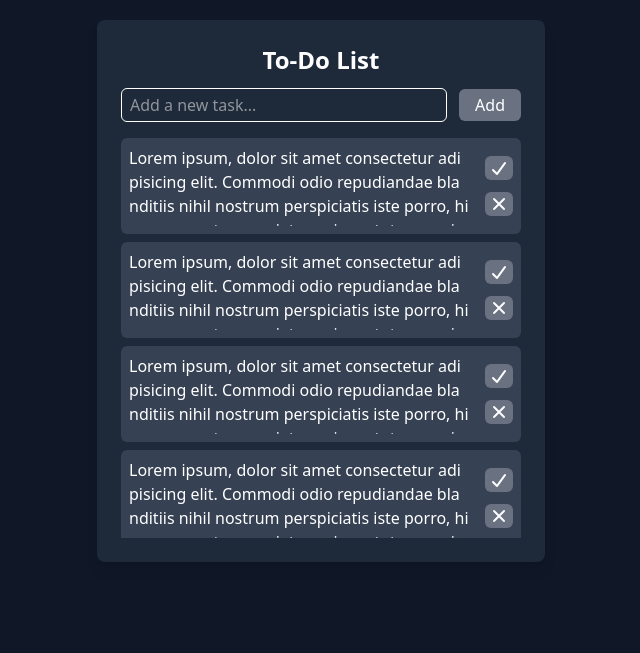
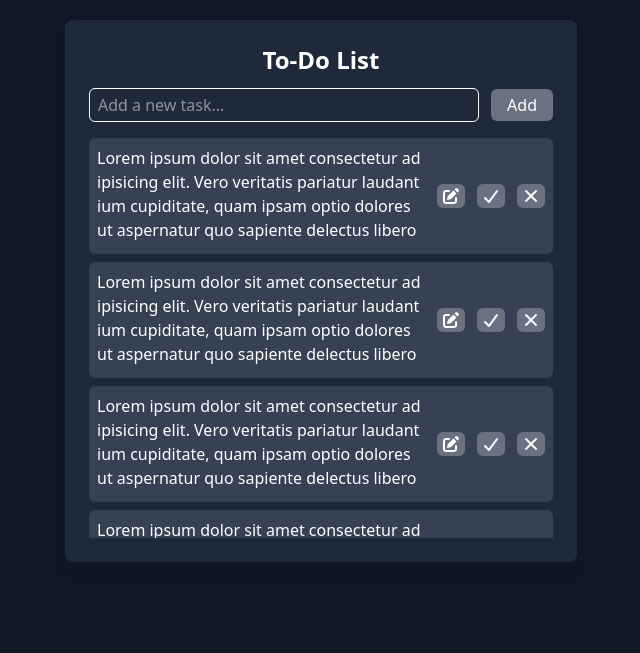
Before and after one commit to Shekhar0609/School4U_Practice_Projects, a website: page simple_to_do_list_project/practice_1/index.html in a window 1280 px wide. Shown: the whole page, without its empty margins (319-959 px from the left). Drawn offline with nearby package versions, Linux system fonts and the light colour scheme; files that its build step writes are made by us from their sources.

Commit message:
added tailwind css more classes in tags for styling in html file in the simplet to do list project pratice 1 folder

```diff
--- a/simple_to_do_list_project/practice_1/index.html
+++ b/simple_to_do_list_project/practice_1/index.html
@@ -11,7 +11,7 @@
 </head>
 
 <body class="bg-gray-900 min-h-screen flex items-start justify-center text-white">
-    <div id="container" class="bg-gray-800 p-6 rounded-lg shadow-lg mt-5 min-h-100 w-full max-w-md">
+    <div id="container" class="bg-gray-800 p-6 rounded-lg shadow-lg mt-5 min-h-100 w-full max-w-lg">
         <h2 id="heading" class="text-center font-bold text-2xl mb-3">To-Do List</h2>
 
         <div id="inputAndAdd" class="flex justify-between items-center gap-1 mb-4 space-x-2">
@@ -24,162 +24,100 @@
         <div id="taskListContainer" class="max-h-100 overflow-auto">
             <ul id="taskList" class="flex justify-between items-center gap-2 mb-2 bg-gray-700 p-2 rounded-md">
                 <!-- Tasks will be added here dynamically -->
-                <li id="task" class="max-h-20 overflow-auto break-all pr-2">Lorem ipsum, dolor sit amet consectetur
-                    adipisicing elit. Commodi odio repudiandae blanditiis nihil nostrum perspiciatis iste porro, hic
-                    consequatur eveniet possimus totam veniam non aliquid maiores minus officia magni numquam sed ut,
-                    quod
-                    culpa. Cumque, eveniet! Deleniti consequuntur doloribus alias qui optio dolores ex. Ea fugiat porro,
-                    incidunt, similique unde sunt pariatur, natus necessitatibus dolorem quidem et possimus? Nemo dicta
-                    ratione porro architecto impedit explicabo dolores fuga provident libero officia hic nostrum harum
-                    omnis
-                    illo, repellat doloremque. Voluptatum accusantium unde numquam illum ea eius ab fugiat sapiente aut.
-                    Optio a nostrum illum quibusdam cumque cupiditate beatae ipsam excepturi architecto debitis.</li>
+                <li id="task" class="max-h-25 w-full overflow-auto break-all pr-2">Lorem ipsum dolor sit amet
+                    consectetur adipisicing elit. Vero veritatis pariatur laudantium cupiditate, quam ipsam optio
+                    dolores ut aspernatur quo sapiente delectus libero voluptate facilis possimus voluptas tempora
+                    tenetur cum!</li>
 
-                <span id="completeAndDeleteBox" class="flex flex-col-reverse justify-baseline items-center gap-3">
-
-                    <span id="deleteTask" class="flex justify-baseline items-center gap-2 p-1 rounded-md cursor-pointer bg-gray-500
-                    active:scale-90 hover:text-red-400 hover:bg-red-100 duration-200">
-                        <i class="fa-solid fa-xmark"></i>
+                <span id="editCompleteDeleteBox" class="flex justify-baseline items-center gap-3 ">
+                    <span id="completeTask" class="flex justify-baseline items-center gap-2 p-1 rounded-md cursor-pointer bg-gray-500
+                    active:scale-90 hover:text-gray-400 hover:bg-gray-100 duration-200">
+                        <i class="fa-solid fa-pen-to-square"></i>
                     </span>
 
                     <span id="completeTask" class="flex justify-baseline items-center gap-2 p-1 rounded-md cursor-pointer bg-gray-500
                     active:scale-90 hover:text-green-400 hover:bg-green-100 duration-200">
                         <i class="fa-solid fa-check"></i>
                     </span>
+
+                    <span id="deleteTask" class="flex justify-baseline items-center gap-2 p-1 rounded-md cursor-pointer bg-gray-500
+                    active:scale-90 hover:text-red-400 hover:bg-red-100 duration-200">
+                        <i class="fa-solid fa-xmark"></i>
+                    </span>
                 </span>
             </ul>
 
             <ul id="taskList" class="flex justify-between items-center gap-2 mb-2 bg-gray-700 p-2 rounded-md">
                 <!-- Tasks will be added here dynamically -->
-                <li id="task" class="max-h-20 overflow-auto break-all pr-2">Lorem ipsum, dolor sit amet consectetur
-                    adipisicing elit. Commodi odio repudiandae blanditiis nihil nostrum perspiciatis iste porro, hic
-                    consequatur eveniet possimus totam veniam non aliquid maiores minus officia magni numquam sed ut,
-                    quod
-                    culpa. Cumque, eveniet! Deleniti consequuntur doloribus alias qui optio dolores ex. Ea fugiat porro,
-                    incidunt, similique unde sunt pariatur, natus necessitatibus dolorem quidem et possimus? Nemo dicta
-                    ratione porro architecto impedit explicabo dolores fuga provident libero officia hic nostrum harum
-                    omnis
-                    illo, repellat doloremque. Voluptatum accusantium unde numquam illum ea eius ab fugiat sapiente aut.
-                    Optio a nostrum illum quibusdam cumque cupiditate beatae ipsam excepturi architecto debitis.</li>
+                <li id="task" class="max-h-25 w-full overflow-auto break-all pr-2">Lorem ipsum dolor sit amet
+                    consectetur adipisicing elit. Vero veritatis pariatur laudantium cupiditate, quam ipsam optio
+                    dolores ut aspernatur quo sapiente delectus libero voluptate facilis possimus voluptas tempora
+                    tenetur cum!</li>
 
-                <span id="completeAndDeleteBox" class="flex flex-col-reverse justify-baseline items-center gap-3">
-
-                    <span id="deleteTask" class="flex justify-baseline items-center gap-2 p-1 rounded-md cursor-pointer bg-gray-500
-                    active:scale-90 hover:text-red-400 hover:bg-red-100 duration-200">
-                        <i class="fa-solid fa-xmark"></i>
+                <span id="editCompleteDeleteBox" class="flex justify-baseline items-center gap-3 ">
+                    <span id="completeTask" class="flex justify-baseline items-center gap-2 p-1 rounded-md cursor-pointer bg-gray-500
+                    active:scale-90 hover:text-gray-400 hover:bg-gray-100 duration-200">
+                        <i class="fa-solid fa-pen-to-square"></i>
                     </span>
 
                     <span id="completeTask" class="flex justify-baseline items-center gap-2 p-1 rounded-md cursor-pointer bg-gray-500
                     active:scale-90 hover:text-green-400 hover:bg-green-100 duration-200">
                         <i class="fa-solid fa-check"></i>
                     </span>
+
+                    <span id="deleteTask" class="flex justify-baseline items-center gap-2 p-1 rounded-md cursor-pointer bg-gray-500
+                    active:scale-90 hover:text-red-400 hover:bg-red-100 duration-200">
+                        <i class="fa-solid fa-xmark"></i>
+                    </span>
                 </span>
             </ul>
 
             <ul id="taskList" class="flex justify-between items-center gap-2 mb-2 bg-gray-700 p-2 rounded-md">
                 <!-- Tasks will be added here dynamically -->
-                <li id="task" class="max-h-20 overflow-auto break-all pr-2">Lorem ipsum, dolor sit amet consectetur
-                    adipisicing elit. Commodi odio repudiandae blanditiis nihil nostrum perspiciatis iste porro, hic
-                    consequatur eveniet possimus totam veniam non aliquid maiores minus officia magni numquam sed ut,
-                    quod
-                    culpa. Cumque, eveniet! Deleniti consequuntur doloribus alias qui optio dolores ex. Ea fugiat porro,
-                    incidunt, similique unde sunt pariatur, natus necessitatibus dolorem quidem et possimus? Nemo dicta
-                    ratione porro architecto impedit explicabo dolores fuga provident libero officia hic nostrum harum
-                    omnis
-                    illo, repellat doloremque. Voluptatum accusantium unde numquam illum ea eius ab fugiat sapiente aut.
-                    Optio a nostrum illum quibusdam cumque cupiditate beatae ipsam excepturi architecto debitis.</li>
+                <li id="task" class="max-h-25 w-full overflow-auto break-all pr-2">Lorem ipsum dolor sit amet
+                    consectetur adipisicing elit. Vero veritatis pariatur laudantium cupiditate, quam ipsam optio
+                    dolores ut aspernatur quo sapiente delectus libero voluptate facilis possimus voluptas tempora
+                    tenetur cum!</li>
 
-                <span id="completeAndDeleteBox" class="flex flex-col-reverse justify-baseline items-center gap-3">
-
-                    <span id="deleteTask" class="flex justify-baseline items-center gap-2 p-1 rounded-md cursor-pointer bg-gray-500
-                    active:scale-90 hover:text-red-400 hover:bg-red-100 duration-200">
-                        <i class="fa-solid fa-xmark"></i>
+                <span id="editCompleteDeleteBox" class="flex justify-baseline items-center gap-3 ">
+                    <span id="completeTask" class="flex justify-baseline items-center gap-2 p-1 rounded-md cursor-pointer bg-gray-500
+                    active:scale-90 hover:text-gray-400 hover:bg-gray-100 duration-200">
+                        <i class="fa-solid fa-pen-to-square"></i>
                     </span>
 
                     <span id="completeTask" class="flex justify-baseline items-center gap-2 p-1 rounded-md cursor-pointer bg-gray-500
                     active:scale-90 hover:text-green-400 hover:bg-green-100 duration-200">
                         <i class="fa-solid fa-check"></i>
                     </span>
+
+                    <span id="deleteTask" class="flex justify-baseline items-center gap-2 p-1 rounded-md cursor-pointer bg-gray-500
+                    active:scale-90 hover:text-red-400 hover:bg-red-100 duration-200">
+                        <i class="fa-solid fa-xmark"></i>
+                    </span>
                 </span>
             </ul>
 
             <ul id="taskList" class="flex justify-between items-center gap-2 mb-2 bg-gray-700 p-2 rounded-md">
                 <!-- Tasks will be added here dynamically -->
-                <li id="task" class="max-h-20 overflow-auto break-all pr-2">Lorem ipsum, dolor sit amet consectetur
-                    adipisicing elit. Commodi odio repudiandae blanditiis nihil nostrum perspiciatis iste porro, hic
-                    consequatur eveniet possimus totam veniam non aliquid maiores minus officia magni numquam sed ut,
-                    quod
-                    culpa. Cumque, eveniet! Deleniti consequuntur doloribus alias qui optio dolores ex. Ea fugiat porro,
-                    incidunt, similique unde sunt pariatur, natus necessitatibus dolorem quidem et possimus? Nemo dicta
-                    ratione porro architecto impedit explicabo dolores fuga provident libero officia hic nostrum harum
-                    omnis
-                    illo, repellat doloremque. Voluptatum accusantium unde numquam illum ea eius ab fugiat sapiente aut.
-                    Optio a nostrum illum quibusdam cumque cupiditate beatae ipsam excepturi architecto debitis.</li>
+                <li id="task" class="max-h-25 w-full overflow-auto break-all pr-2">Lorem ipsum dolor sit amet
+                    consectetur adipisicing elit. Vero veritatis pariatur laudantium cupiditate, quam ipsam optio
+                    dolores ut aspernatur quo sapiente delectus libero voluptate facilis possimus voluptas tempora
+                    tenetur cum!</li>
 
-                <span id="completeAndDeleteBox" class="flex flex-col-reverse justify-baseline items-center gap-3">
-
-                    <span id="deleteTask" class="flex justify-baseline items-center gap-2 p-1 rounded-md cursor-pointer bg-gray-500
-                    active:scale-90 hover:text-red-400 hover:bg-red-100 duration-200">
-                        <i class="fa-solid fa-xmark"></i>
+                <span id="editCompleteDeleteBox" class="flex justify-baseline items-center gap-3 ">
+                    <span id="completeTask" class="flex justify-baseline items-center gap-2 p-1 rounded-md cursor-pointer bg-gray-500
+                    active:scale-90 hover:text-gray-400 hover:bg-gray-100 duration-200">
+                        <i class="fa-solid fa-pen-to-square"></i>
                     </span>
 
                     <span id="completeTask" class="flex justify-baseline items-center gap-2 p-1 rounded-md cursor-pointer bg-gray-500
                     active:scale-90 hover:text-green-400 hover:bg-green-100 duration-200">
                         <i class="fa-solid fa-check"></i>
                     </span>
-                </span>
-            </ul>
-
-            <ul id="taskList" class="flex justify-between items-center gap-2 mb-2 bg-gray-700 p-2 rounded-md">
-                <!-- Tasks will be added here dynamically -->
-                <li id="task" class="max-h-20 overflow-auto break-all pr-2">Lorem ipsum, dolor sit amet consectetur
-                    adipisicing elit. Commodi odio repudiandae blanditiis nihil nostrum perspiciatis iste porro, hic
-                    consequatur eveniet possimus totam veniam non aliquid maiores minus officia magni numquam sed ut,
-                    quod
-                    culpa. Cumque, eveniet! Deleniti consequuntur doloribus alias qui optio dolores ex. Ea fugiat porro,
-                    incidunt, similique unde sunt pariatur, natus necessitatibus dolorem quidem et possimus? Nemo dicta
-                    ratione porro architecto impedit explicabo dolores fuga provident libero officia hic nostrum harum
-                    omnis
-                    illo, repellat doloremque. Voluptatum accusantium unde numquam illum ea eius ab fugiat sapiente aut.
-                    Optio a nostrum illum quibusdam cumque cupiditate beatae ipsam excepturi architecto debitis.</li>
-
-                <span id="completeAndDeleteBox" class="flex flex-col-reverse justify-baseline items-center gap-3">
 
                     <span id="deleteTask" class="flex justify-baseline items-center gap-2 p-1 rounded-md cursor-pointer bg-gray-500
                     active:scale-90 hover:text-red-400 hover:bg-red-100 duration-200">
                         <i class="fa-solid fa-xmark"></i>
-                    </span>
-
-                    <span id="completeTask" class="flex justify-baseline items-center gap-2 p-1 rounded-md cursor-pointer bg-gray-500
-                    active:scale-90 hover:text-green-400 hover:bg-green-100 duration-200">
-                        <i class="fa-solid fa-check"></i>
-                    </span>
-                </span>
-            </ul>
-
-            <ul id="taskList" class="flex justify-between items-center gap-2 mb-2 bg-gray-700 p-2 rounded-md">
-                <!-- Tasks will be added here dynamically -->
-                <li id="task" class="max-h-20 overflow-auto break-all pr-2">Lorem ipsum, dolor sit amet consectetur
-                    adipisicing elit. Commodi odio repudiandae blanditiis nihil nostrum perspiciatis iste porro, hic
-                    consequatur eveniet possimus totam veniam non aliquid maiores minus officia magni numquam sed ut,
-                    quod
-                    culpa. Cumque, eveniet! Deleniti consequuntur doloribus alias qui optio dolores ex. Ea fugiat porro,
-                    incidunt, similique unde sunt pariatur, natus necessitatibus dolorem quidem et possimus? Nemo dicta
-                    ratione porro architecto impedit explicabo dolores fuga provident libero officia hic nostrum harum
-                    omnis
-                    illo, repellat doloremque. Voluptatum accusantium unde numquam illum ea eius ab fugiat sapiente aut.
-                    Optio a nostrum illum quibusdam cumque cupiditate beatae ipsam excepturi architecto debitis.</li>
-
-                <span id="completeAndDeleteBox" class="flex flex-col-reverse justify-baseline items-center gap-3">
-
-                    <span id="deleteTask" class="flex justify-baseline items-center gap-2 p-1 rounded-md cursor-pointer bg-gray-500
-                    active:scale-90 hover:text-red-400 hover:bg-red-100 duration-200">
-                        <i class="fa-solid fa-xmark"></i>
-                    </span>
-
-                    <span id="completeTask" class="flex justify-baseline items-center gap-2 p-1 rounded-md cursor-pointer bg-gray-500
-                    active:scale-90 hover:text-green-400 hover:bg-green-100 duration-200">
-                        <i class="fa-solid fa-check"></i>
                     </span>
                 </span>
             </ul>
```
Also changed, not shown: simple_to_do_list_project/practice_1/src/js/script.js (+13 -0 lines).
